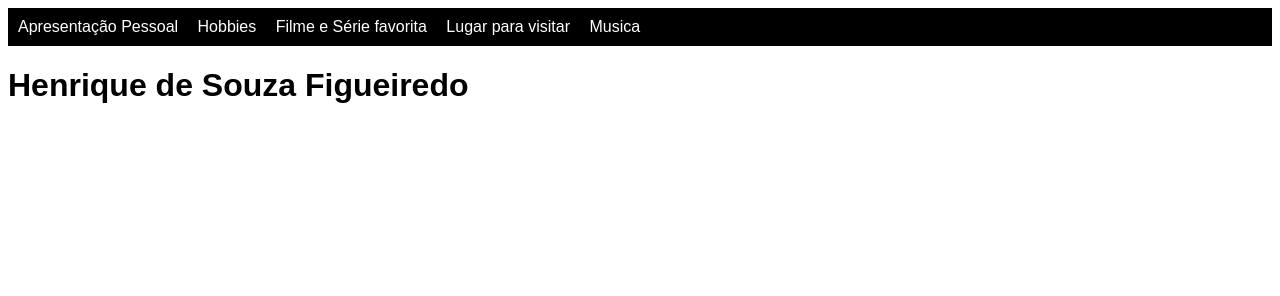
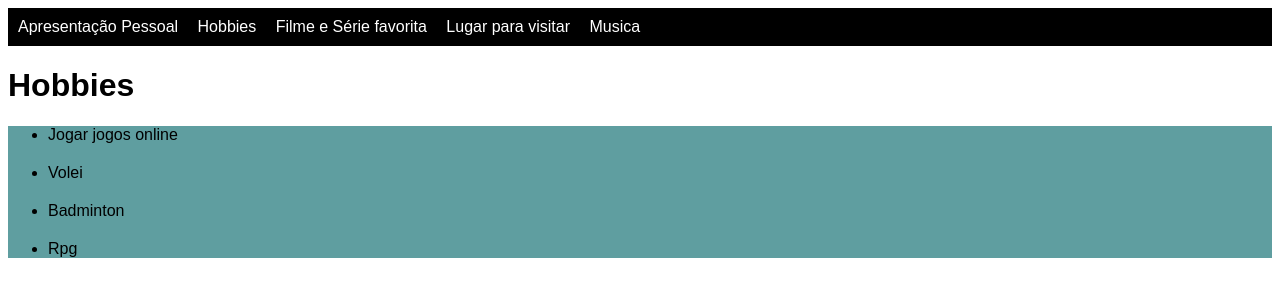
Before and after one commit to Henrique-de-Souza-Figueiredo/paginas-css, a plain HTML site: page pagina 2.html in a window 1280 px wide. Drawn offline with Linux system fonts and the light colour scheme.

Commit message:
finalizei pagina 2
terminei pagina 2

```diff
--- a/pagina 2.html
+++ b/pagina 2.html
@@ -20,6 +20,12 @@
                 margin-right: 15px;
 
             }
+            ul {
+                background-color: cadetblue;
+            }
+            ul li {
+                margin-bottom: 20px;
+            }
         </style>
         <nav>
             <a href="index.html">Apresentação Pessoal</a>
@@ -28,6 +34,18 @@
             <a href="pagina 4.html">Lugar para visitar </a>
             <a href="pagina 5.html">Musica</a>
         </nav>
-        <h1>Henrique de Souza Figueiredo</h1>
+        <header>
+        <h1>Hobbies</h1>
+        </header>
+        <main>
+            <section>
+                <ul>
+                    <li>Jogar jogos online</li>
+                    <li>Volei</li>
+                    <li>Badminton</li>
+                    <li>Rpg</li>
+                </ul>
+            </section>
+        </main>
     </body>
 </html>
```
